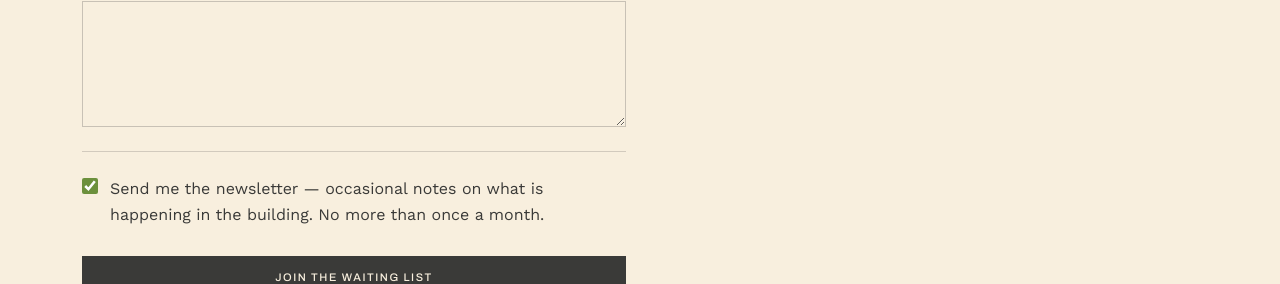
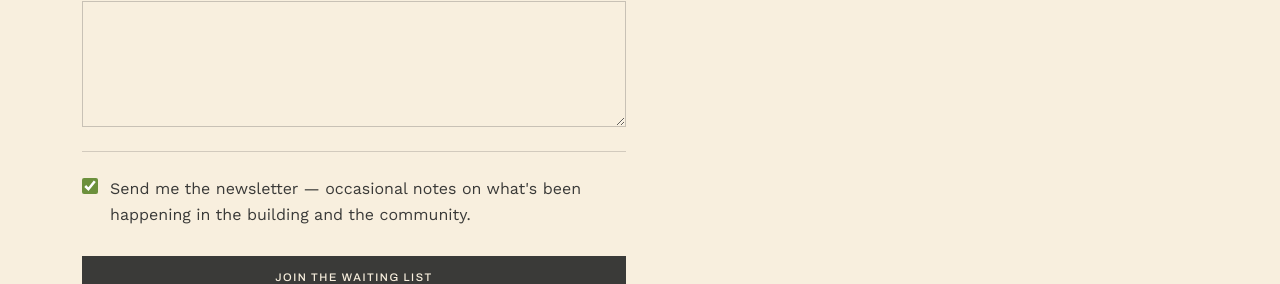
Before and after one commit to careywilletts/brockley-fields, a Next.js app: page /waiting-list in a window 1280 px wide. Shown: the part 1305-1589 px from the top of the page. Built offline with nearby package versions, Linux system fonts and the light colour scheme; no server answers.

Commit message:
Update newsletter opt-in wording

```diff
--- a/components/waiting-list-form.tsx
+++ b/components/waiting-list-form.tsx
@@ -201,8 +201,8 @@ export function WaitingListForm({ defaultRoomSlug }: { defaultRoomSlug?: string
               className="border-foreground/40 accent-primary mt-0.5 size-4 shrink-0 border"
             />
             <span className="text-[16px] leading-relaxed">
-              Send me the newsletter — occasional notes on what is happening in the building. No more
-              than once a month.
+                Send me the newsletter — occasional notes on what&apos;s been happening in the building
+                and the community.
             </span>
           </label>
         </div>
```
